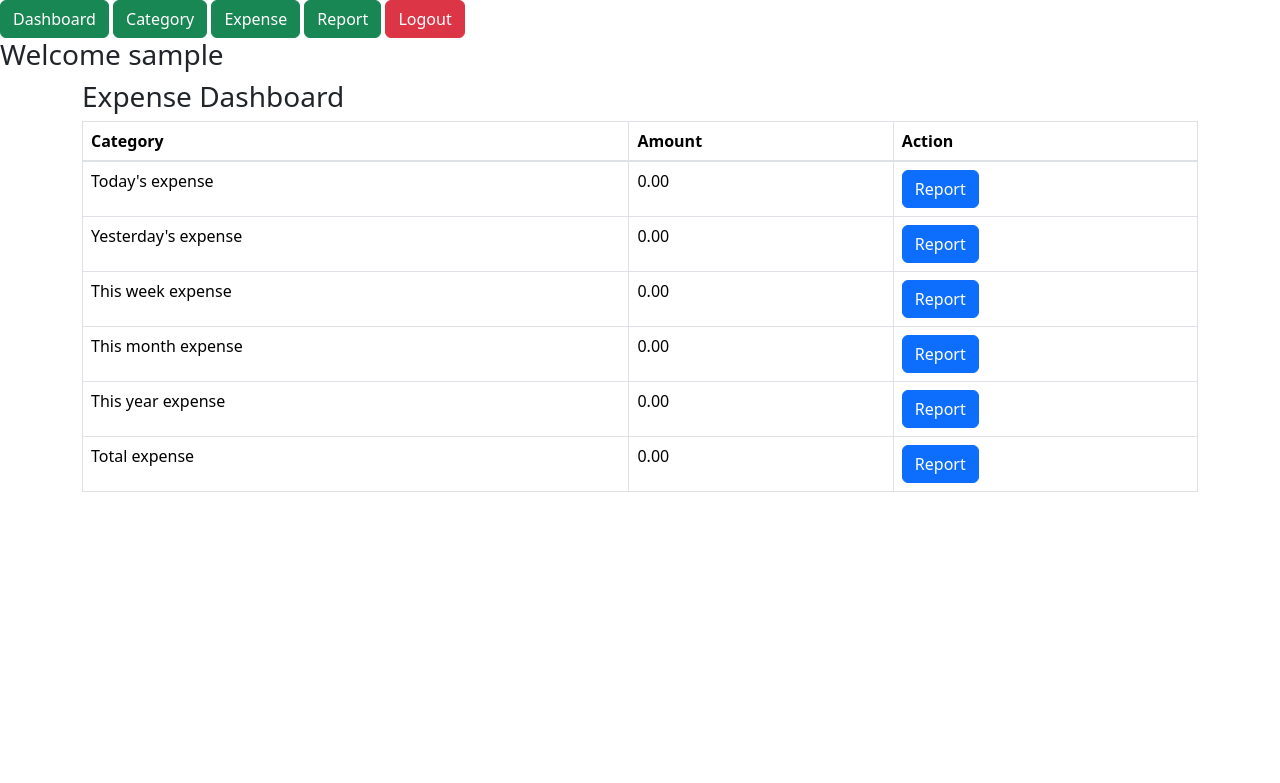
After one commit to MarufSiddikiGalib/EXPENSE_MANAGEMENT_USING_PHP, a PHP site: page /login_system/dashboard.php in a window 1280 px wide. The commit adds this page. Shown: the top 783 px of the page. Run offline with PHP 8.4, Linux system fonts and the light colour scheme; the visitor is signed in with stand-in values (Sample User, id 1); data that the repository does not hold is empty.

Commit message:
Worked on report and dashboard functionality

```diff
--- /dev/null
+++ b/operations/dashboard.php
@@ -0,0 +1,109 @@
+<?php
+include('../config/dbcon.php');
+include('header.php');
+session_start(); // session underscore start.
+?>
+
+<?php
+// Displaying welcome message with session variable
+if (isset($_SESSION['username'])) {
+    echo "<h3>Welcome " . $_SESSION['username'] . "</h3>";
+} else {
+    // Throw error message to the url and show the message to index.php
+    header('location: index.php?error_msg2=please login to enter the site');
+}
+?>
+
+<!DOCTYPE html>
+<html lang="en">
+<head>
+    <meta charset="UTF-8">
+    <meta name="viewport" content="width=device-width, initial-scale=1.0">
+    <title>Dashboard</title>
+</head>
+<body>
+
+<div class="container">
+    <h3>Expense Dashboard</h3>
+    <table class="table table-bordered">
+        <thead>
+            <tr>
+                <th>Category</th>
+                <th>Amount</th>
+                <th>Action</th>
+            </tr>
+        </thead>
+        <tbody>
+            <?php
+            // Function to calculate expenses based on a given date range
+            function getExpense($con, $startDate, $endDate) {
+                $query = "SELECT SUM(price) AS total FROM expense WHERE expense_date BETWEEN '$startDate' AND '$endDate'";
+                $result = mysqli_query($con, $query);
+                if ($row = mysqli_fetch_assoc($result)) {
+                    return $row['total'] ? $row['total'] : 0;
+                }
+                return 0;
+            }
+
+            // Today's expense
+            $today = date('Y-m-d');
+            $todaysExpense = getExpense($con, $today, $today);
+
+            // Yesterday's expense
+            $yesterday = date('Y-m-d', strtotime('-1 day'));
+            $yesterdaysExpense = getExpense($con, $yesterday, $yesterday);
+
+            // This week's expense (from the beginning of the week to today)
+            $startOfWeek = date('Y-m-d', strtotime('monday this week'));
+            $thisWeeksExpense = getExpense($con, $startOfWeek, $today);
+
+            // This month's expense (from the beginning of the month to today)
+            $startOfMonth = date('Y-m-01');
+            $thisMonthsExpense = getExpense($con, $startOfMonth, $today);
+
+            // This year's expense (from the beginning of the year to today)
+            $startOfYear = date('Y-01-01');
+            $thisYearsExpense = getExpense($con, $startOfYear, $today);
+
+            // Total expense
+            // started it from 2024
+            $totalExpense = getExpense($con, '2024-01-01', $today);
+
+            ?>
+
+            <tr>
+                <td>Today's expense</td>
+                <td><?php echo number_format($todaysExpense, 2); ?></td>
+                <td><a href="report.php?from_date=<?php echo $today; ?>&to_date=<?php echo $today; ?>" class="btn btn-primary">Report</a></td>
+            </tr>
+            <tr>
+                <td>Yesterday's expense</td>
+                <td><?php echo number_format($yesterdaysExpense, 2); ?></td>
+                <td><a href="report.php?from_date=<?php echo $yesterday; ?>&to_date=<?php echo $yesterday; ?>" class="btn btn-primary">Report</a></td>
+            </tr>
+            <tr>
+                <td>This week expense</td>
+                <td><?php echo number_format($thisWeeksExpense, 2); ?></td>
+                <td><a href="report.php?from_date=<?php echo $startOfWeek; ?>&to_date=<?php echo $today; ?>" class="btn btn-primary">Report</a></td>
+            </tr>
+            <tr>
+                <td>This month expense</td>
+                <td><?php echo number_format($thisMonthsExpense, 2); ?></td>
+                <td><a href="report.php?from_date=<?php echo $startOfMonth; ?>&to_date=<?php echo $today; ?>" class="btn btn-primary">Report</a></td>
+            </tr>
+            <tr>
+                <td>This year expense</td>
+                <td><?php echo number_format($thisYearsExpense, 2); ?></td>
+                <td><a href="report.php?from_date=<?php echo $startOfYear; ?>&to_date=<?php echo $today; ?>" class="btn btn-primary">Report</a></td>
+            </tr>
+            <tr>
+                <td>Total expense</td>
+                <td><?php echo number_format($totalExpense, 2); ?></td>
+                <td><a href="report.php?from_date=1970-01-01&to_date=<?php echo $today; ?>" class="btn btn-primary">Report</a></td>
+            </tr>
+        </tbody>
+    </table>
+</div>
+
+</body>
+</html>
--- a/operations/header.php
+++ b/operations/header.php
@@ -1,4 +1,4 @@
-
+        <link rel="stylesheet" href="https://stackpath.bootstrapcdn.com/bootstrap/4.5.2/css/bootstrap.min.css">
         <link href="https://cdn.jsdelivr.net/npm/bootstrap@5.3.3/dist/css/bootstrap.min.css" rel="stylesheet" integrity="sha384-QWTKZyjpPEjISv5WaRU9OFeRpok6YctnYmDr5pNlyT2bRjXh0JMhjY6hW+ALEwIH" crossorigin="anonymous">
         <script src="https://code.jquery.com/jquery-3.4.1.slim.min.js" integrity="sha384-J6qa4849blE2+poT4WnyKhv5vZF5SrPo0iEjwBvKU7imGFAV0wwj1yYfoRSJoZ+n" crossorigin="anonymous"></script>
         <script src="https://cdn.jsdelivr.net/npm/popper.js@1.16.0/dist/umd/popper.min.js" integrity="sha384-Q6E9RHvbIyZFJoft+2mJbHaEWldlvI9IOYy5n3zV9zzTtmI3UksdQRVvoxMfooAo" crossorigin="anonymous"></script>
@@ -6,7 +6,7 @@
 
 
 
-        <a href="home.php" class = "btn btn-success" >Dashboard</a>
+        <a href="dashboard.php" class = "btn btn-success" >Dashboard</a>
         <a href="category.php" class = "btn btn-success" >Category</a>
         <a href="expense.php" class = "btn btn-success" >Expense</a>
         <a href="report.php" class = "btn btn-success" >Report</a>
```
Also changed, not shown: operations/category.php (+17 -9 lines), operations/expense.php (+4 -4 lines), operations/report.php (+93 -3 lines).
